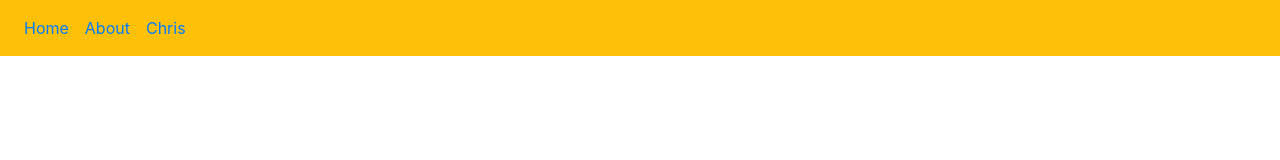
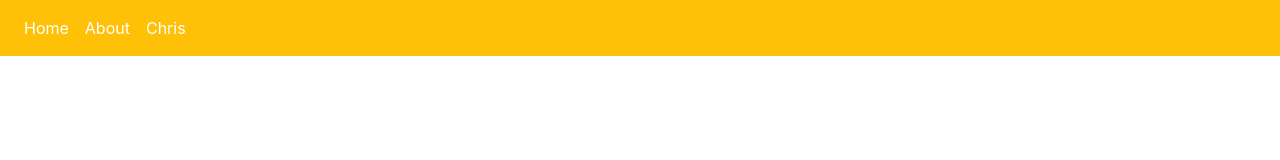
Before and after one commit to Tyffhabwe/Healthy-Recipe-Website, a plain HTML site: page index.html in a window 1280 px wide. Drawn offline with nearby package versions, Linux system fonts and the light colour scheme.

```diff
--- a/index.html
+++ b/index.html
@@ -20,7 +20,7 @@
       <ul class="navbar-nav chris">
         <li class="nav-item"><a class="nav-link" href="#">Home</a></li>
         <li class="nav-item"><a class="nav-link" href="#">About</a></li>
-        <li class="nav-item"><a class="nav-link" href="#">Chris</a></li>
+        <li class="nav-item"><a class="nav-link" href="https://iamthechow.github.io">Chris</a></li>
       </ul>
     </nav><!--main navbar-->
 
--- a/my_stylesheet.css
+++ b/my_stylesheet.css
@@ -1,3 +1,8 @@
-.chris{
-	color: white;
+a {
+  color: white;
 }
+
+/* visited link */
+a:hover {
+  color: red;
+}
```
